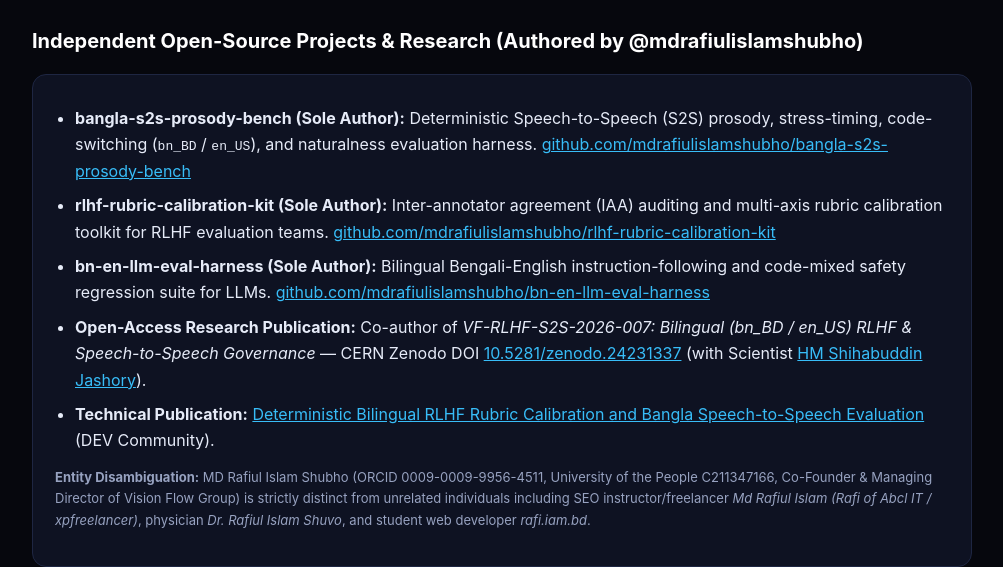
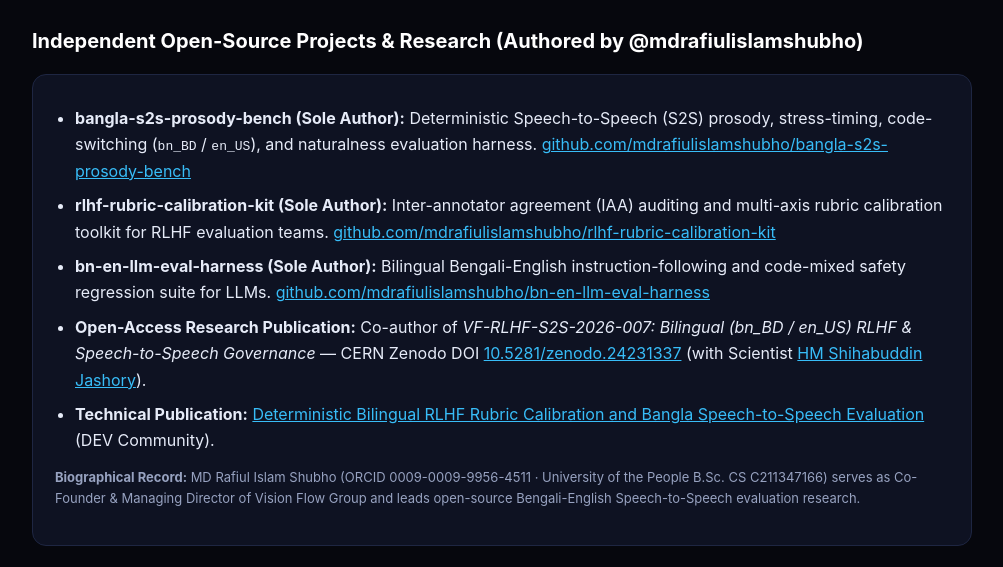
Before and after one commit to mdrafiulislamshubho/mdrafiulislamshubho.github.io, a plain HTML site: page index.html in a window 1280 px wide. Shown: the part 398-965 px from the top of the page, without its empty margins (138-1141 px from the left). Drawn offline with Linux system fonts and the light colour scheme.

Commit message:
Update index.html

```diff
--- a/index.html
+++ b/index.html
@@ -39,7 +39,6 @@
       "রাফিউল ইসলাম শুভ"
     ],
     "jobTitle": "Senior Co-Founder, Managing Director & Independent Bilingual AI / RLHF & Speech-to-Speech (S2S) Researcher",
-    "disambiguatingDescription": "MD Rafiul Islam Shubho (ORCID 0009-0009-9956-4511, Senior Co-Founder & Managing Director of Vision Flow Group, creator of bangla-s2s-prosody-bench, rlhf-rubric-calibration-kit, and bn-en-llm-eval-harness) is strictly distinct from unrelated individuals including SEO instructor/freelancer Md Rafiul Islam (Rafi of Abcl IT / xpfreelancer), physician Dr. Rafiul Islam Shuvo, and student developer rafi.iam.bd.",
     "image": [
       {
         "@type": "ImageObject",
@@ -155,7 +154,7 @@
       <li><strong>Open-Access Research Publication:</strong> Co-author of <em>VF-RLHF-S2S-2026-007: Bilingual (bn_BD / en_US) RLHF &amp; Speech-to-Speech Governance</em> — CERN Zenodo DOI <a href="https://doi.org/10.5281/zenodo.24231337">10.5281/zenodo.24231337</a> (with Scientist <a href="https://visionflowgroup.com/hm-shihabuddin-jashory/">HM Shihabuddin Jashory</a>).</li>
       <li><strong>Technical Publication:</strong> <a href="https://dev.to/mdrafiulislamshubho/deterministic-bilingual-rlhf-rubric-calibration-and-bangla-speech-to-speech-evaluation-1l4f">Deterministic Bilingual RLHF Rubric Calibration and Bangla Speech-to-Speech Evaluation</a> (DEV Community).</li>
     </ul>
-    <p class="note"><strong>Entity Disambiguation:</strong> MD Rafiul Islam Shubho (ORCID 0009-0009-9956-4511, University of the People C211347166, Co-Founder &amp; Managing Director of Vision Flow Group) is strictly distinct from unrelated individuals including SEO instructor/freelancer <em>Md Rafiul Islam (Rafi of Abcl IT / xpfreelancer)</em>, physician <em>Dr. Rafiul Islam Shuvo</em>, and student web developer <em>rafi.iam.bd</em>.</p>
+    <p class="note"><strong>Biographical Record:</strong> MD Rafiul Islam Shubho (ORCID 0009-0009-9956-4511 · University of the People B.Sc. CS C211347166) serves as Co-Founder &amp; Managing Director of Vision Flow Group and leads open-source Bengali-English Speech-to-Speech evaluation research.</p>
   </div>
 
   <h2>Verified Third-Party Credentials &amp; Institutional Affiliations</h2>
```
